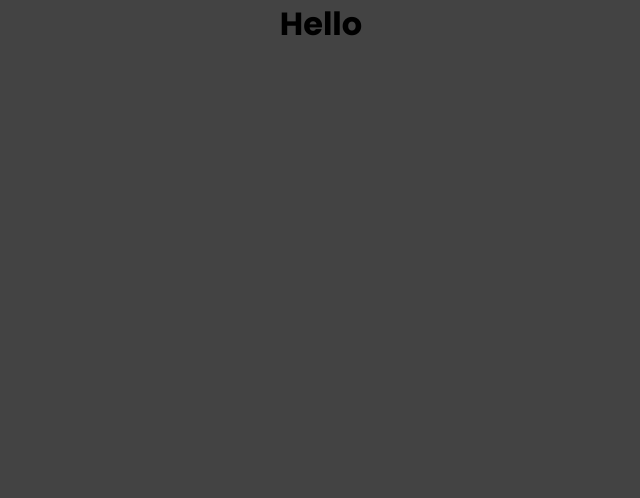
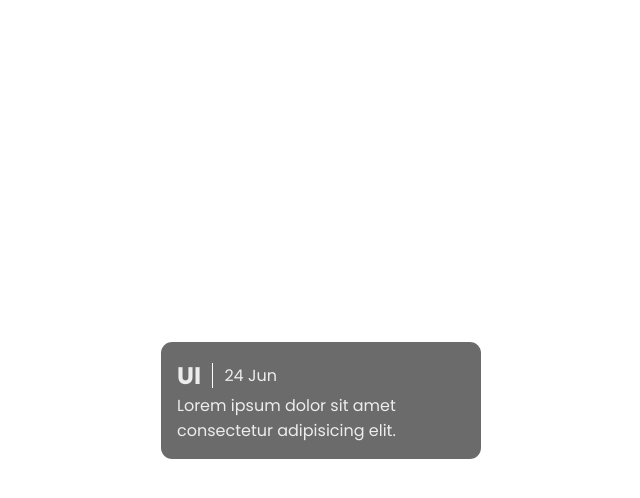
Before and after one commit to Jaytita/Todo-list, a React (Vite) app in the folder frontend/: page / in a window 1280 px wide. Shown: the top 498 px of the page, without its empty margins (319-959 px from the left). Built offline with nearby package versions, Linux system fonts and the light colour scheme.

Commit message:
[FE] Add card component

```diff
--- a/frontend/package.json
+++ b/frontend/package.json
@@ -12,6 +12,8 @@
   "dependencies": {
     "@emotion/styled": "^11.11.0",
     "@mui/icons-material": "^5.11.16",
+    "@react-oauth/google": "^0.11.0",
+    "antd": "^5.6.2",
     "react": "^18.2.0",
     "react-dom": "^18.2.0",
     "react-router-dom": "^6.13.0",
--- a/frontend/src/App.scss
+++ b/frontend/src/App.scss
@@ -1,5 +1,10 @@
-.App {
-  text-align: center;
+:root {
+  --card-bg: rgb(107, 107, 107);
+  --card-bg-active: rgb(118, 118, 118);
+  --card-bg-completed: rgb(84, 84, 84);
+  --text-primary: rgb(237, 237, 237);
+  --text-secondary: rgb(218, 218, 218);
+  --text-completed: rgb(154, 154, 154);
 }
 
 .App-logo {
--- /dev/null
+++ b/frontend/src/Components/card/index.jsx
@@ -0,0 +1,30 @@
+import { useState } from 'react'
+import './style.scss'
+import { CloseOutlined } from "@ant-design/icons"
+
+const Card = ({ name, dueDate, detail, isCheck=false, isDelete=false }) => {
+  const [isDone, setIsDone] = useState(false);
+
+  return (
+    <div className={`card-component ${isDone ? "completed" : ""}`}>
+      <div className="card-content">
+        {isCheck && <input type={'checkbox'} className="card-checkbox" onClick={() => setIsDone(!isDone)} />}
+        <div className="card-description">
+          <span className={`card-header ${isDone && "completed"}`}>
+            <span className="card-name">UI</span>
+            <span className="card-due-date">24 Jun</span>
+          </span>
+          <p className="card-detail">Lorem ipsum dolor sit amet consectetur adipisicing elit.</p>
+        </div>
+      </div>
+
+      {isDelete && (
+        <div className="card-delete">
+          <CloseOutlined />
+        </div>
+      )}
+    </div>
+  )
+}
+
+export default Card
--- /dev/null
+++ b/frontend/src/Components/card/style.scss
@@ -0,0 +1,83 @@
+.card-component {
+  display: flex;
+  justify-content: space-between;
+  align-items: center;
+  padding: 1rem;
+  width: 20em;
+  background-color: var(--card-bg);
+  color: var(--text-primary);
+  border-radius: 0.7rem;
+  transition: all 0.2s;
+
+  &:hover {
+    background-color: var(--card-bg-active);
+    transition: all 0.2s;
+  }
+
+  &.completed {
+    background-color: var(--card-bg-completed);
+    color: var(--text-completed);
+    filter: brightness(0.9);
+  }
+
+  .card-content {
+    display: flex;
+    flex-direction: row;
+    align-items: center;
+    gap: 1rem;
+  }
+
+  .card-checkbox {
+    width: 1.2rem;
+    height: 1.2rem;
+    border: none;
+    cursor: pointer;
+  }
+
+  .card-description {
+    display: flex;
+    flex-direction: column;
+
+    .card-header {
+      display: flex;
+      align-items: center;
+
+      &.completed {
+        text-decoration: line-through;
+      }
+
+      .card-name {
+        margin-right: 0.7rem;
+        font-size: 1.5rem;
+        font-weight: 600;
+      }
+
+      .card-due-date {
+        padding-left: 0.7rem;
+        border-left: 1px solid white;
+      }
+    }
+  }
+
+  .card-detail {
+    // color: var(--text-secondary);
+  }
+
+  .card-delete {
+    display: flex;
+    justify-items: center;
+    align-items: center;
+    padding: 0.2rem;
+    border-radius: 1.2rem;
+
+    &:hover {
+      background-color: var(--card-bg);
+      // filter: brightness(0.9);
+    }
+
+    .anticon svg {
+      width: 1.2em;
+      height: 1.2em;
+    }
+  }
+}
--- a/frontend/src/Pages/Login/index.jsx
+++ b/frontend/src/Pages/Login/index.jsx
@@ -1,8 +1,99 @@
-import React from 'react';
+import { useState } from 'react';
 import './login.scss'
+import { Form, Input, Button, Divider } from 'antd'
+import { useGoogleLogin, GoogleOAuthProvider } from '@react-oauth/google'
+import Card from '../../components/card';
 
 export default function Login() {
+  const LoginButton = () => {
+
+    return (
+      <Button size="large" shape="round">
+        Login With Google
+      </Button>
+    );
+  };
+
   return(
-    <h1>Hello</h1>
+
+    <div className="login-container">
+      {/* <div>
+        <Form
+          className="card"
+          name="login"
+          layout="vertical"
+        >
+          <div className="img-container">
+            <h1>MaiLok Dev</h1>
+          </div>
+
+          <div className="input-login-form">
+            <div className="form-inline">
+              <Form.Item
+                key={"email"}
+                rules={[
+                  {
+                    required: true,
+                    message: "Email is required!",
+                  },
+                  {
+                    type: "email",
+                    message: "This is not a valid email!",
+                  },
+                ]}
+                name={"email"}
+                label={null}
+              >
+                <Input size="large" placeholder="Email" />
+              </Form.Item>
+            </div>
+
+            <div className="form-inline">
+              <Form.Item
+                key={"password"}
+                rules={[{ required: true, message: "Password is required!" }]}
+                name={"password"}
+                label={null}
+              >
+                <Input
+                  size="large"
+                  type="password"
+                  placeholder="Password"
+                />
+              </Form.Item>
+            </div>
+          </div>
+
+          <div className="form-inline end-form">
+            <Button
+              size="large"
+              htmlType="submit"
+              type="primary"
+            >
+              <span>Login With Email</span>
+            </Button>
+          </div>
+
+          <div className="form-inline end-line">
+              <GoogleOAuthProvider
+              >
+                <LoginButton />
+              </GoogleOAuthProvider>
+            </div>
+
+          <Divider />
+          <div className="form-inline" style={{ marginTop: "0px" }}>
+            <Button
+              type="link"
+            >
+              Forgot password ?
+            </Button>
+          </div>
+        </Form>
+      </div> */}
+
+      <Card />
+
+    </div>
   )
 }
--- a/frontend/src/Pages/Login/login.scss
+++ b/frontend/src/Pages/Login/login.scss
@@ -0,0 +1,126 @@
+:root {
+  --card-height: 430px;
+  --card-width: 400px;
+}
+
+.login-container {
+  display: flex;
+  align-items: center;
+  justify-content: center;
+  width: 100vw;
+  height: 100vh;
+  background-size: cover;
+  overflow: hidden;
+
+  .card {
+    position: relative;
+    display: flex;
+    flex-direction: column;
+    justify-content: center;
+    align-items: center;
+    gap: 16px;
+    padding: 32px;
+    width: var(--card-width);
+    height: var(--card-height);
+    background: #fff;
+    text-align: center;
+    border-radius: 8px;
+    box-shadow: 0px 5px 15px rgba(56, 69, 76, 0.1);
+
+    .form-title {
+      display: flex;
+      align-items: center;
+      margin-bottom: 1em;
+      padding-bottom: 0.5em;
+      width: 350px;
+      font-size: 1em;
+      font-weight: bold;
+    }
+
+    .input-login-form {
+      width: 100%;
+      text-align: left;
+    }
+
+    .form-inline {
+      display: flex;
+      justify-content: center;
+      width: 100%;
+      border-radius: 0.25em;
+
+      .ant-form-item {
+        width: 100%;
+      }
+
+      .ant-input-lg {
+        border-radius: 0.25em;
+      }
+
+      button {
+        display: flex;
+        justify-content: center;
+        align-items: center;
+        gap: 8px;
+        padding: 0 2.5em;
+        width: 100%;
+        border-radius: 0.25em;
+      }
+    }
+
+    .end-line {
+      padding-bottom: 0.5em;
+    }
+
+    .ant-divider.ant-divider-horizontal {
+      margin: 0;
+    }
+  }
+
+  .card::before {
+    position: absolute;
+    content: "";
+    top: calc(var(--card-height) / 6);
+    left: 0;
+    right: 0;
+
+    margin: 0 auto;
+    width: 100%;
+    height: 100%;
+    transform: scale(1.2);
+    filter: blur(calc(var(--card-height) / 5));
+    background-image: linear-gradient(0deg, #5ecbf2 30%, #57be93 60%, #7286c0 30%);
+    opacity: 0.5;
+    transition: opacity 0.2s;
+    z-index: -1;
+  }
+
+  .img-container {
+    display: flex;
+    align-items: flex-end;
+    justify-content: center;
+    padding-bottom: 0.5em;
+    width: 100%;
+    height: 64px;
+    image-rendering: -webkit-optimize-contrast;
+
+    .title-text {
+      color: #777;
+      font-size: 2em;
+      font-weight: bold;
+    }
+  }
+}
+
+@media only screen and (min-width: 500px) {
+  .login-container {
+    .login-form-container {
+      width: 550px;
+    }
+  }
+}
+
+.button-group {
+  .ant-btn {
+    margin: 0 0.4em;
+  }
+}
--- a/frontend/src/index.scss
+++ b/frontend/src/index.scss
@@ -5,5 +5,4 @@ body {
 	font-family: 'Poppins', sans-serif;
 	-webkit-font-smoothing: antialiased;
 	-moz-osx-font-smoothing: grayscale;
-	background-color: rgb(67, 67, 67);
 }
```
Also changed, not shown: 1 other file (tests, documents, lock files or other folders).
